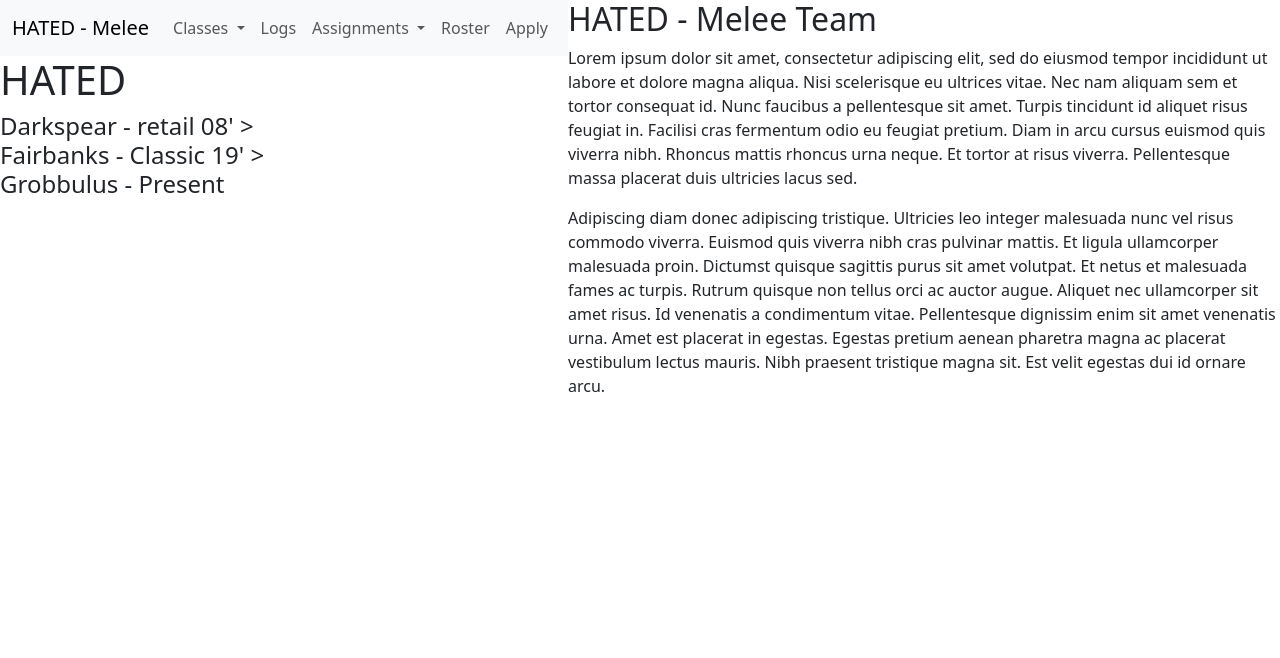
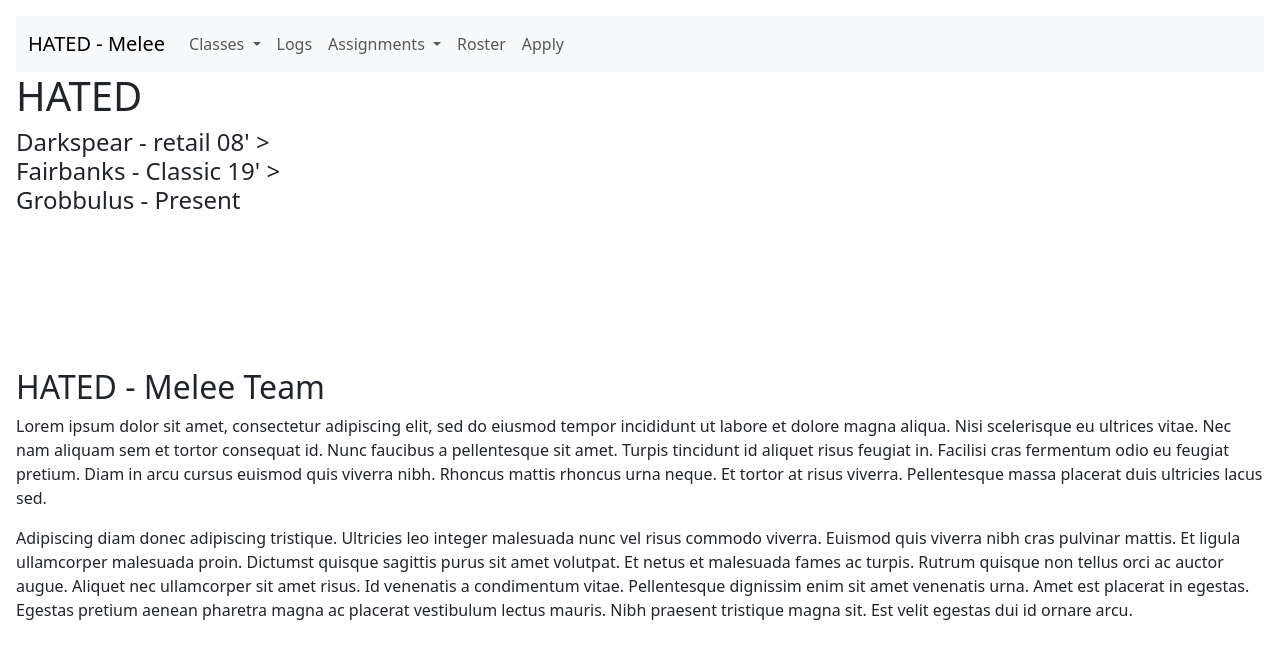
Before and after one commit to SaywhutNao/hated-melee, a plain HTML site: page index.html in a window 1280 px wide. Drawn offline with nearby package versions, Linux system fonts and the light colour scheme.

Commit message:
Update index.html

```diff
--- a/index.html
+++ b/index.html
@@ -4,6 +4,7 @@
     <link href="https://cdn.jsdelivr.net/npm/bootstrap@5.3.0-alpha1/dist/css/bootstrap.min.css" rel="stylesheet" integrity="sha384-GLhlTQ8iRABdZLl6O3oVMWSktQOp6b7In1Zl3/Jr59b6EGGoI1aFkw7cmDA6j6gD" crossorigin="anonymous">
   </head>
   <body class="d-flex h-100">
+    <div class="cover-container d-flex w-100 h-100 p-3 mx-auto flex-column">
       <header class="mb-auto">
         <nav class="navbar navbar-expand-lg bg-body-tertiary">
           <div class="container-fluid">
@@ -77,6 +78,7 @@
       </main>
       <footer class="mt-auto">
       </footer>
+    </div>
     <script src="https://cdn.jsdelivr.net/npm/bootstrap@5.3.0-alpha1/dist/js/bootstrap.bundle.min.js" integrity="sha384-w76AqPfDkMBDXo30jS1Sgez6pr3x5MlQ1ZAGC+nuZB+EYdgRZgiwxhTBTkF7CXvN" crossorigin="anonymous"></script>
   </body>
 </html>
```
Lines whose indentation alone changed are shown as unchanged.
